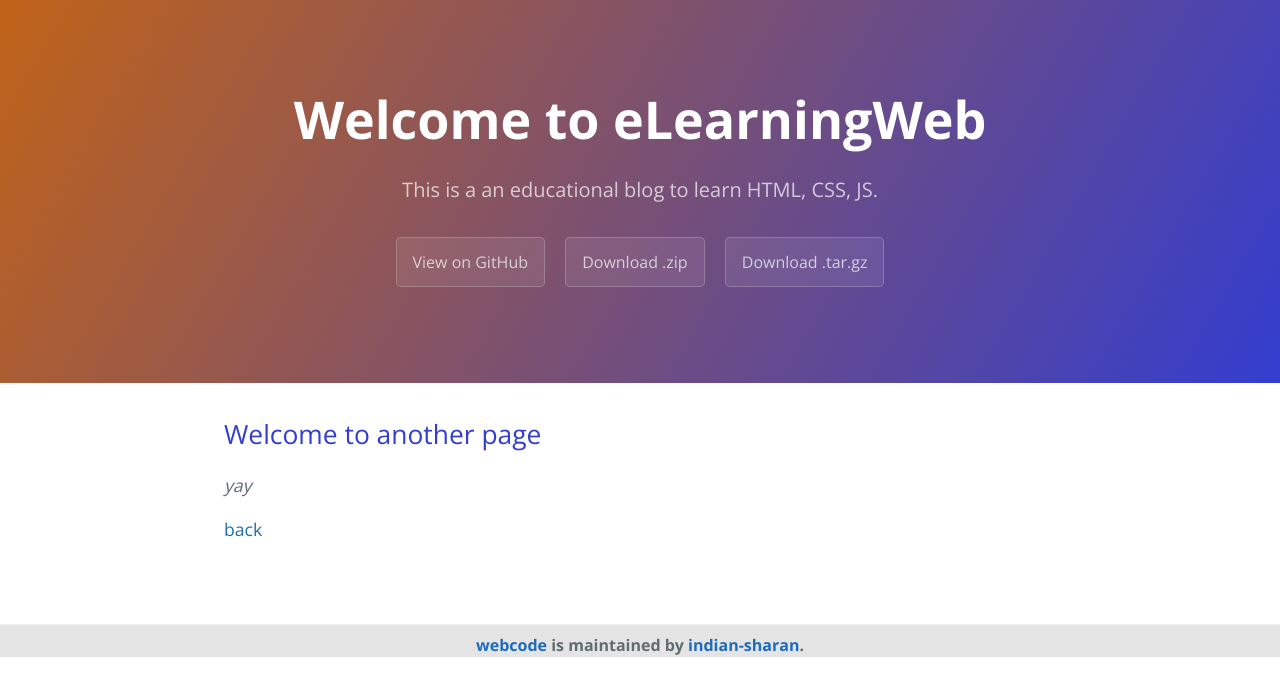
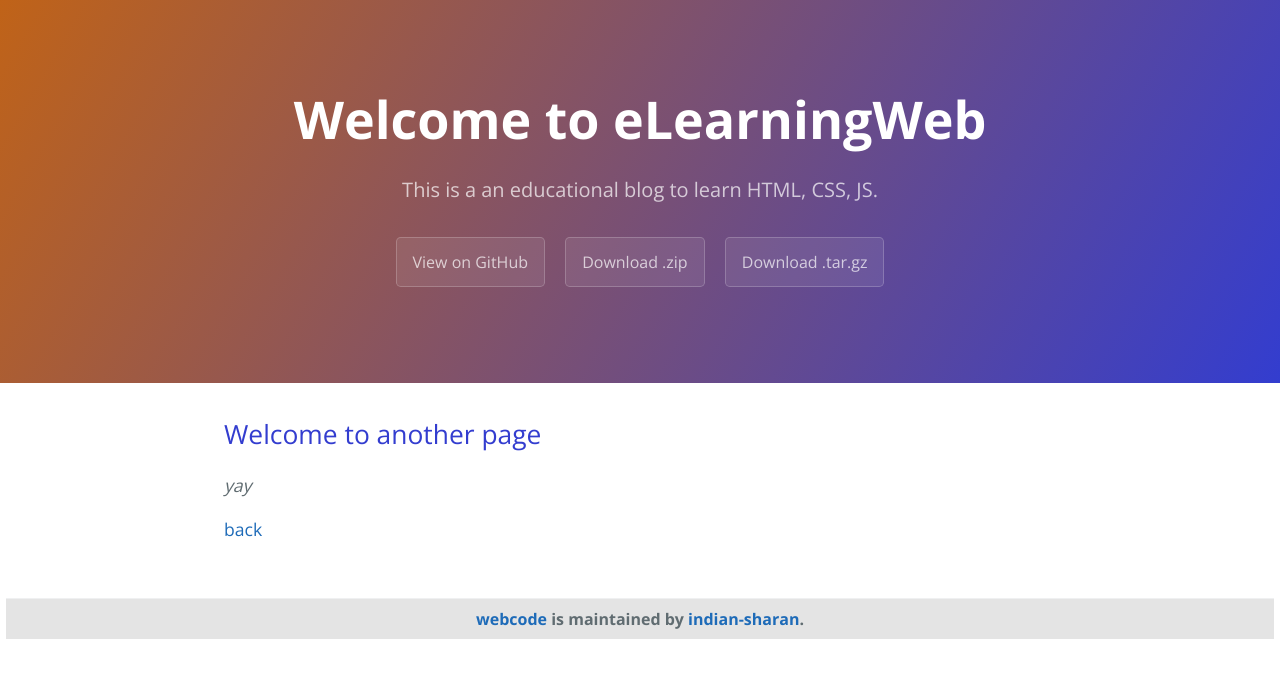
Before and after one commit to indian-sharan/webcode, a Jekyll site: the page built from another-page.md, in a window 1280 px wide. Shown: the top 696 px of the page. Built offline with Jekyll 4.4.1, drawn with Linux system fonts in a browser that asks for light colours.

Commit message:
Update jekyll-theme-cayman.scss

```diff
--- a/_sass/jekyll-theme-cayman.scss
+++ b/_sass/jekyll-theme-cayman.scss
@@ -352,8 +352,8 @@ a {
 
 .site-footer {
   text-align: center;
-  padding-top: 8px;
-  margin-top: 2rem;
+  padding: 8px;
+  margin: 6px;
   border-top: solid 1px $hr-border-color;
   background-color: #e4e4e4;
 
```
